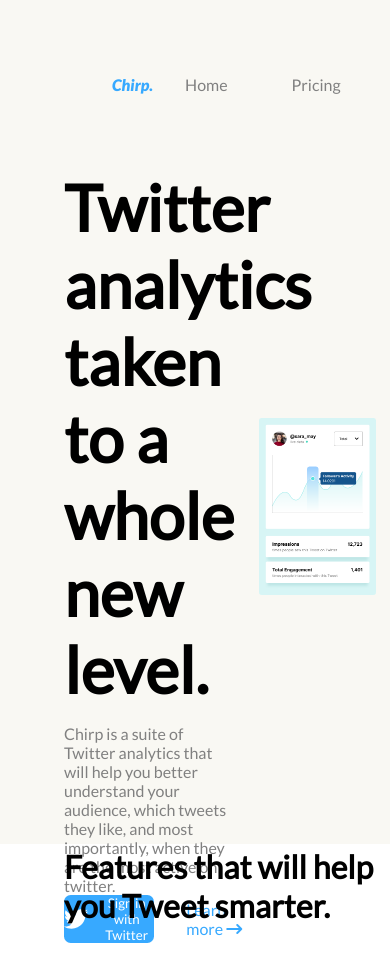
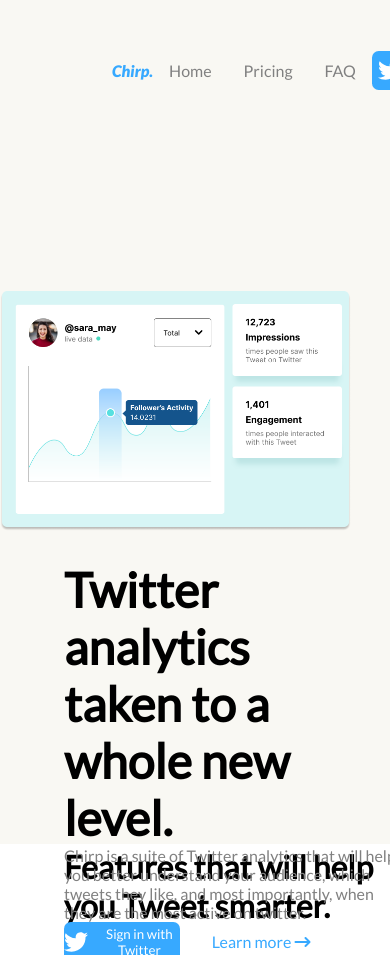
Before and after one commit to delfisobrado/twitter, a plain HTML site: page index.html in a window 390 px wide. Shown: the top 955 px of the page. Drawn offline with Linux system fonts and the light colour scheme.

Commit message:
first commit

```diff
--- a/index.css
+++ b/index.css
@@ -81,9 +81,9 @@ margin-bottom: 1.2rem;}
 .learn-more { margin-left: 2rem;}
 
 .hero-img {
-width: 30%;
-height: 100%;
-object-fit: contain;}
+    width: 30%;
+    height: 100%;
+    object-fit: contain;}
 
 .Features { width: 100%;
 height: 100vh;
@@ -258,3 +258,34 @@ background-color: #D8F4F7;}
 .ultima { display: flex;
 width: 100%;
 justify-content: flex-end;}
+.tablet-view { display: none;}
+
+@media (max-width: 767.98px) {
+
+    .hero-img {display: none;}
+.tablet-view {
+      display: grid;
+      width: 90%;
+      height: 100%;
+      margin-top: 3rem;
+      object-fit: contain;}
+
+ .img-parrafo { display: grid;
+    height: 100vh;
+align-items: center;
+grid-template-rows: 70% 30%;
+flex-wrap: wrap;}
+.parrafo { width: 100%;
+        height: 50%;
+    position: absolute;
+margin-top: 35rem;}
+ .titulo {
+            width: 67%;
+            font-size: 3rem;
+            margin: 0 ;
+        }
+li { padding: 1rem;
+        }
+.button { height: 2.4rem;
+width: 10rem;}
+}
--- a/index.html
+++ b/index.html
@@ -52,7 +52,11 @@
 
         </div>
 
-        <img class="hero-img" src="./Chirp_Starter_Files_4af606ca18/Chirp Starter Files/Assets/Hero Image (Desktop View).png" alt="">
+  <img class="tablet-view" src="./Chirp_Starter_Files_4af606ca18/Chirp Starter Files/Assets/Hero Image (Tablet View).png" alt="">
+    <img class="hero-img" src="./Chirp_Starter_Files_4af606ca18/Chirp Starter Files/Assets/Hero Image (Desktop View).png" alt="">
+
+</picture>
+
 </section>
     </header>
 <section class="Features">
```
